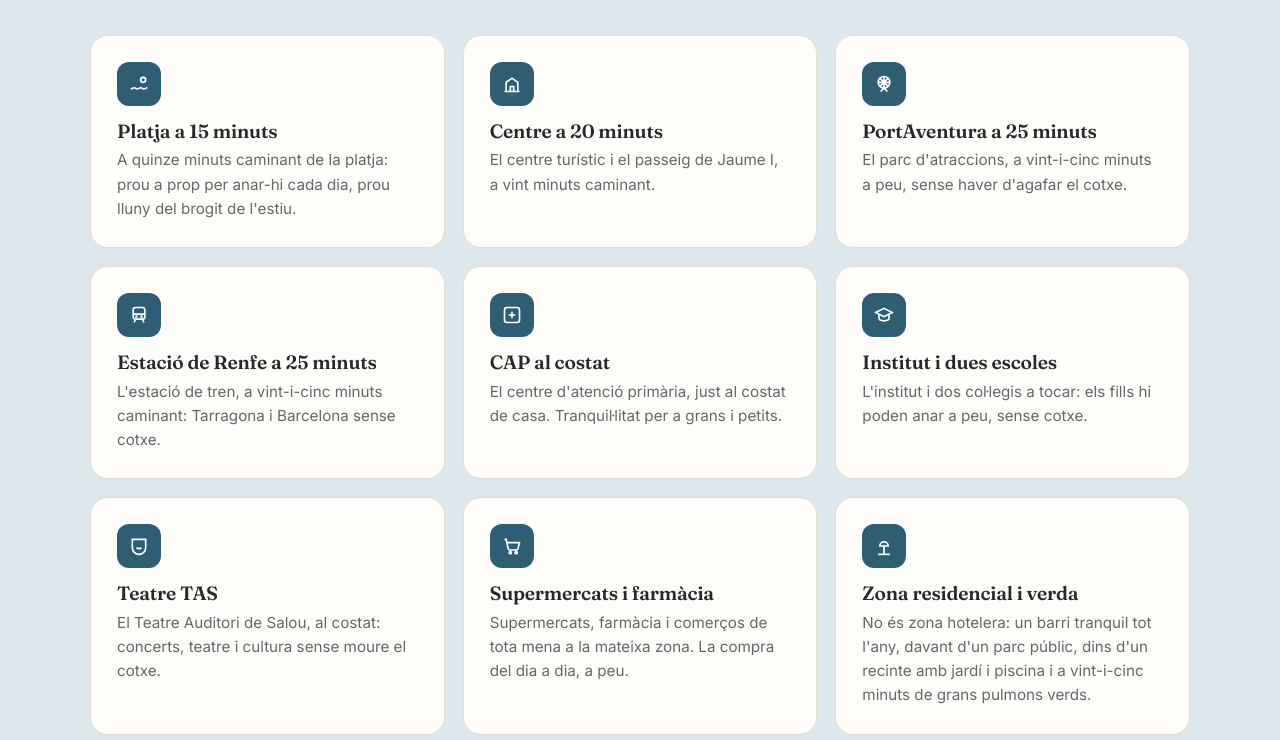
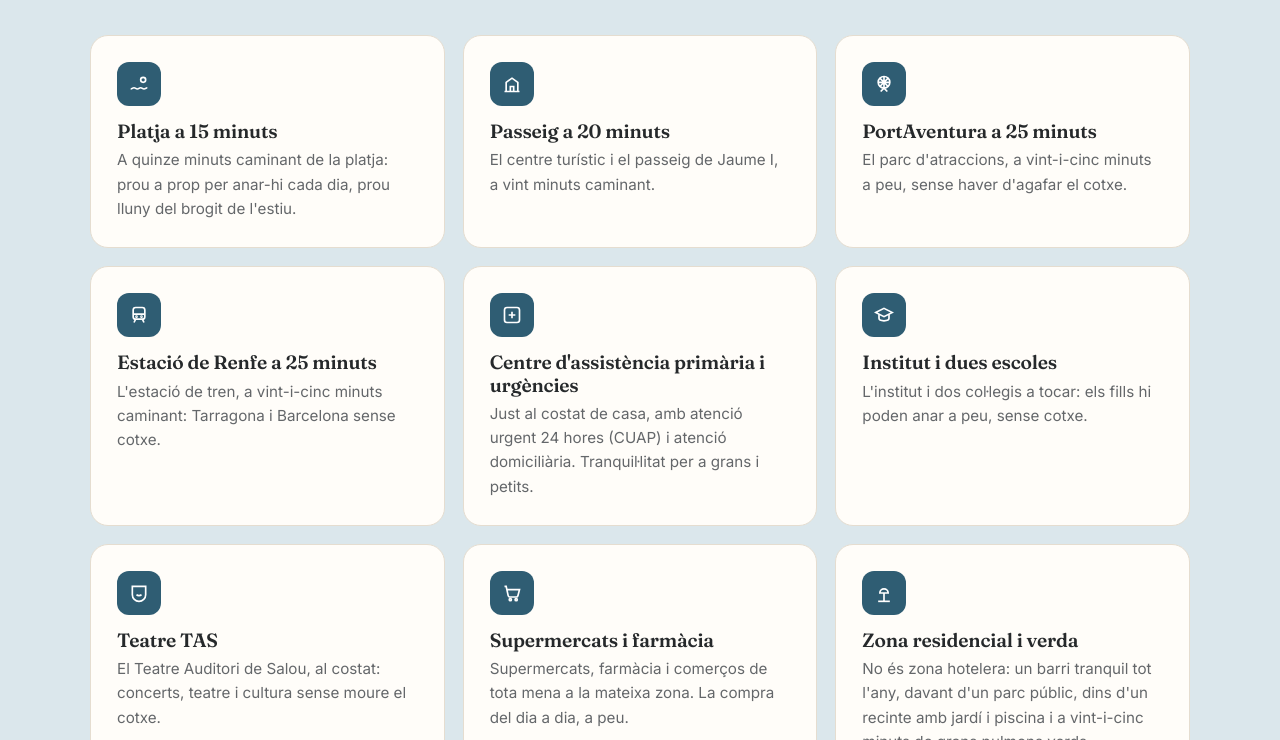
Before and after one commit to Gobo26/gobo26, a plain HTML site: page pis-salou/index.html in a window 1280 px wide. Shown: the part 3958-4698 px from the top of the page. Drawn offline with Linux system fonts and the light colour scheme.

Commit message:
pis-salou: «Passeig a 20 minuts»; targeta del CAP amb urgències 24 h (CUAP) i atenció domiciliària
Co-Authored-By: Claude Opus 5.5 <noreply@anthropic.com>

```diff
--- a/pis-salou/index.html
+++ b/pis-salou/index.html
@@ -328,10 +328,10 @@ footer .wrap{display:flex;flex-wrap:wrap;justify-content:space-between;gap:10px}
     </div>
     <div class="barri">
       <div class="punt reveal"><div class="ico"><svg class="i" viewBox="0 0 24 24" fill="none" stroke="currentColor" stroke-width="2"><path d="M2 18c2 0 2-1.5 4-1.5S8 18 10 18s2-1.5 4-1.5 2 1.5 4 1.5 2-1.5 4-1.5"/><circle cx="17" cy="7" r="3"/></svg></div><h3>Platja a 15 minuts</h3><p>A quinze minuts caminant de la platja: prou a prop per anar-hi cada dia, prou lluny del brogit de l'estiu.</p></div>
-      <div class="punt reveal"><div class="ico"><svg class="i" viewBox="0 0 24 24" fill="none" stroke="currentColor" stroke-width="2"><path d="M3 21h18M5 21V10l7-5 7 5v11"/><path d="M10 21v-6h4v6"/></svg></div><h3>Centre a 20 minuts</h3><p>El centre turístic i el passeig de Jaume I, a vint minuts caminant.</p></div>
+      <div class="punt reveal"><div class="ico"><svg class="i" viewBox="0 0 24 24" fill="none" stroke="currentColor" stroke-width="2"><path d="M3 21h18M5 21V10l7-5 7 5v11"/><path d="M10 21v-6h4v6"/></svg></div><h3>Passeig a 20 minuts</h3><p>El centre turístic i el passeig de Jaume I, a vint minuts caminant.</p></div>
       <div class="punt reveal"><div class="ico"><svg class="i" viewBox="0 0 24 24" fill="none" stroke="currentColor" stroke-width="2"><circle cx="12" cy="10" r="7"/><path d="M12 3v14M5 10h14M7 5l10 10M17 5L7 15"/><path d="M8 21l4-4 4 4"/></svg></div><h3>PortAventura a 25 minuts</h3><p>El parc d'atraccions, a vint-i-cinc minuts a peu, sense haver d'agafar el cotxe.</p></div>
       <div class="punt reveal"><div class="ico"><svg class="i" viewBox="0 0 24 24" fill="none" stroke="currentColor" stroke-width="2"><rect x="5" y="3" width="14" height="14" rx="3"/><path d="M5 11h14M8 17l-2 4M16 17l2 4"/><circle cx="9" cy="14" r=".6"/><circle cx="15" cy="14" r=".6"/></svg></div><h3>Estació de Renfe a 25 minuts</h3><p>L'estació de tren, a vint-i-cinc minuts caminant: Tarragona i Barcelona sense cotxe.</p></div>
-      <div class="punt reveal"><div class="ico"><svg class="i" viewBox="0 0 24 24" fill="none" stroke="currentColor" stroke-width="2"><rect x="3" y="3" width="18" height="18" rx="3"/><path d="M12 8v8M8 12h8"/></svg></div><h3>CAP al costat</h3><p>El centre d'atenció primària, just al costat de casa. Tranquil·litat per a grans i petits.</p></div>
+      <div class="punt reveal"><div class="ico"><svg class="i" viewBox="0 0 24 24" fill="none" stroke="currentColor" stroke-width="2"><rect x="3" y="3" width="18" height="18" rx="3"/><path d="M12 8v8M8 12h8"/></svg></div><h3>Centre d'assistència primària i urgències</h3><p>Just al costat de casa, amb atenció urgent 24 hores (CUAP) i atenció domiciliària. Tranquil·litat per a grans i petits.</p></div>
       <div class="punt reveal"><div class="ico"><svg class="i" viewBox="0 0 24 24" fill="none" stroke="currentColor" stroke-width="2"><path d="M2 9l10-5 10 5-10 5z"/><path d="M6 11v5c0 1.7 2.7 3 6 3s6-1.3 6-3v-5"/></svg></div><h3>Institut i dues escoles</h3><p>L'institut i dos col·legis a tocar: els fills hi poden anar a peu, sense cotxe.</p></div>
       <div class="punt reveal"><div class="ico"><svg class="i" viewBox="0 0 24 24" fill="none" stroke="currentColor" stroke-width="2"><path d="M4 4h16v10a8 8 0 0 1-16 0z"/><path d="M9 9h.01M15 9h.01M9 14c1.5 1.5 4.5 1.5 6 0"/></svg></div><h3>Teatre TAS</h3><p>El Teatre Auditori de Salou, al costat: concerts, teatre i cultura sense moure el cotxe.</p></div>
       <div class="punt reveal"><div class="ico"><svg class="i" viewBox="0 0 24 24" fill="none" stroke="currentColor" stroke-width="2"><path d="M3 4h2l2.4 11.2a2 2 0 0 0 2 1.6h7.7a2 2 0 0 0 2-1.5L21 8H6"/><circle cx="10" cy="20" r="1.3"/><circle cx="17" cy="20" r="1.3"/></svg></div><h3>Supermercats i farmàcia</h3><p>Supermercats, farmàcia i comerços de tota mena a la mateixa zona. La compra del dia a dia, a peu.</p></div>
```
